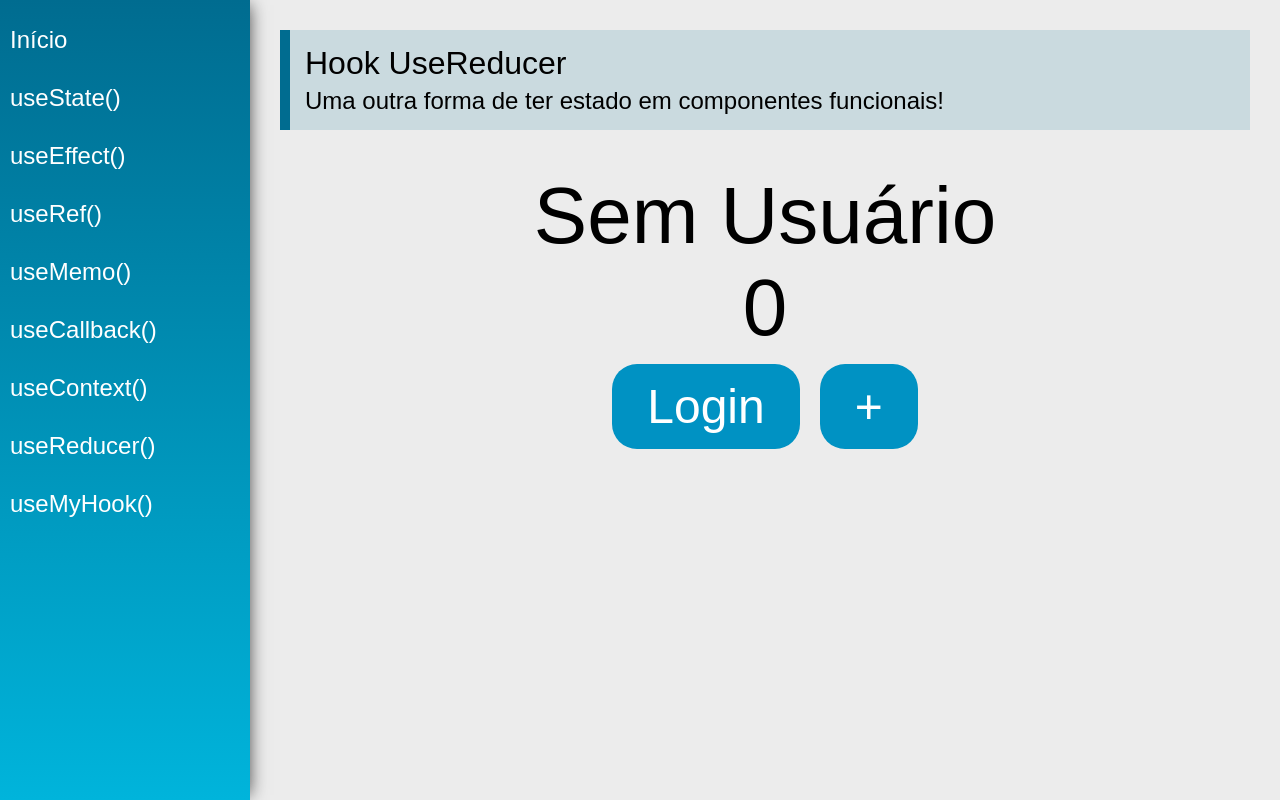
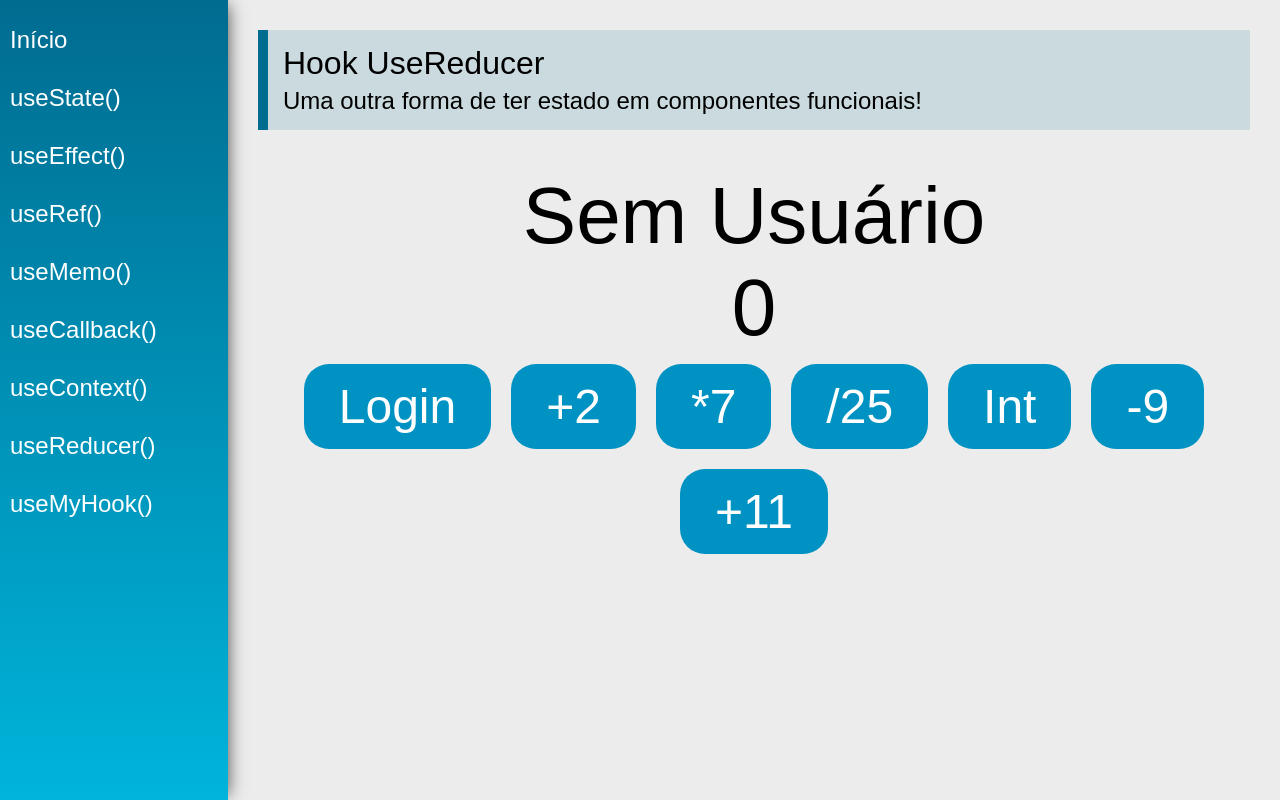
Before and after one commit to lucas-castro-developer/cod3r-react-hooks, a React (Create React App) app: page /useReducer in a window 1280 px wide. Built offline with nearby package versions, Linux system fonts and the light colour scheme.

Commit message:
useReducer challenge

```diff
--- a/src/views/examples/UseReducer.jsx
+++ b/src/views/examples/UseReducer.jsx
@@ -13,6 +13,14 @@
   switch (action.type) {
     case "numberAdd2":
       return { ...state, number: state.number + 2 };
+    case "numberMulti7":
+      return { ...state, number: state.number * 7 };
+    case "numberDiv25":
+      return { ...state, number: state.number / 25 };
+    case "numberInt":
+      return { ...state, number: parseInt(state.number) };
+    case "numberAddN":
+      return { ...state, number: state.number + action.payload };
     case "login":
       return { ...state, user: { name: action.payload } };
     default:
@@ -38,11 +46,47 @@
 
         <span className="text">{state.number}</span>
         <div>
-          <button className="btn" onClick={() => dispatch({ type: "login", payload: 'Maria' })}>
+          <button
+            className="btn"
+            onClick={() => dispatch({ type: "login", payload: "Maria" })}
+          >
             Login
           </button>
-          <button className="btn" onClick={() => dispatch({ type: "numberAdd2" })}>
-            +
+          <button
+            className="btn"
+            onClick={() => dispatch({ type: "numberAdd2" })}
+          >
+            +2
+          </button>
+          <button
+            className="btn"
+            onClick={() => dispatch({ type: "numberMulti7" })}
+          >
+            *7
+          </button>
+          <button
+            className="btn"
+            onClick={() => dispatch({ type: "numberDiv25" })}
+          >
+            /25
+          </button>
+          <button
+            className="btn"
+            onClick={() => dispatch({ type: "numberInt" })}
+          >
+            Int
+          </button>
+          <button
+            className="btn"
+            onClick={() => dispatch({ type: "numberAddN", payload: -9 })}
+          >
+            -9
+          </button>
+          <button
+            className="btn"
+            onClick={() => dispatch({ type: "numberAddN", payload: 11 })}
+          >
+            +11
           </button>
         </div>
       </div>
```
